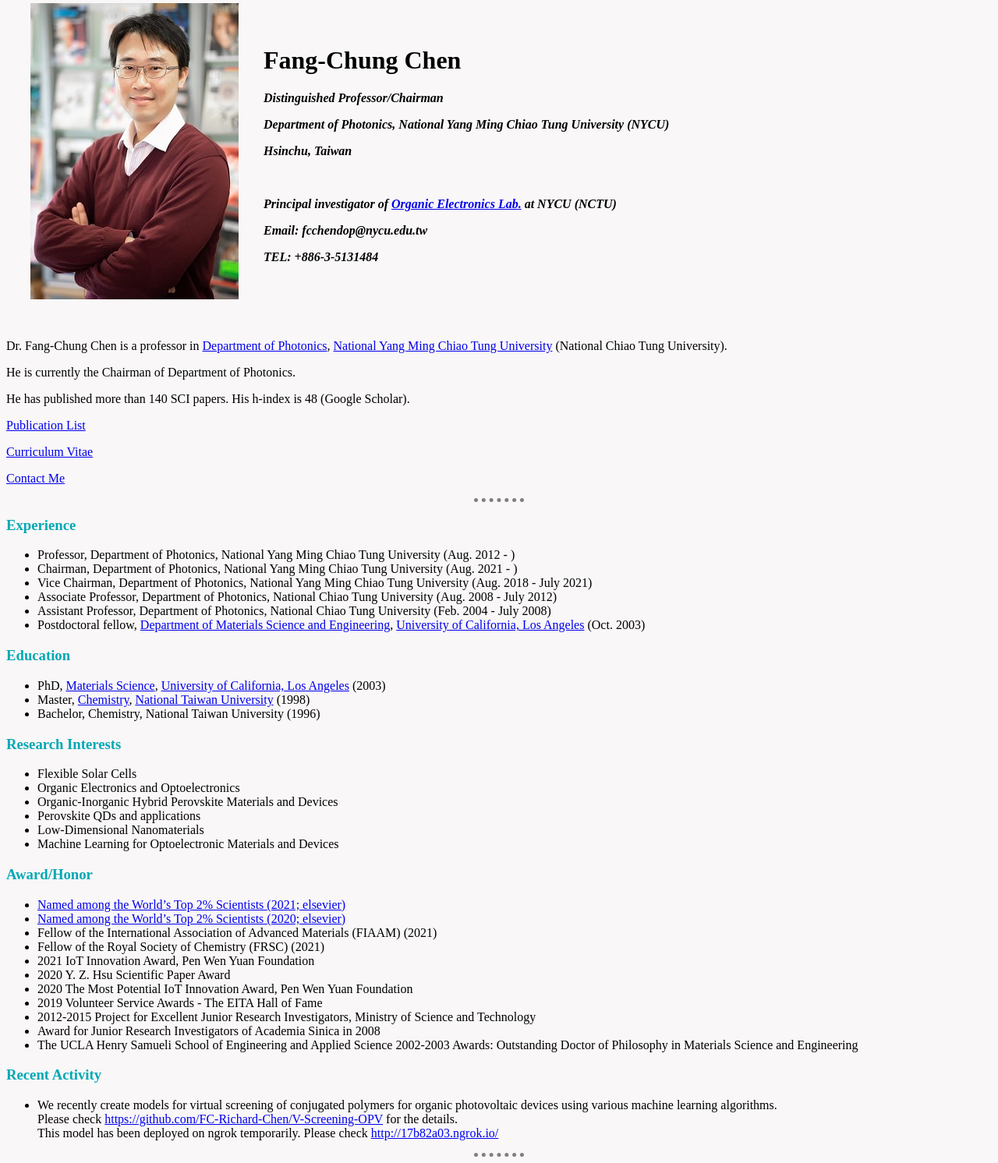
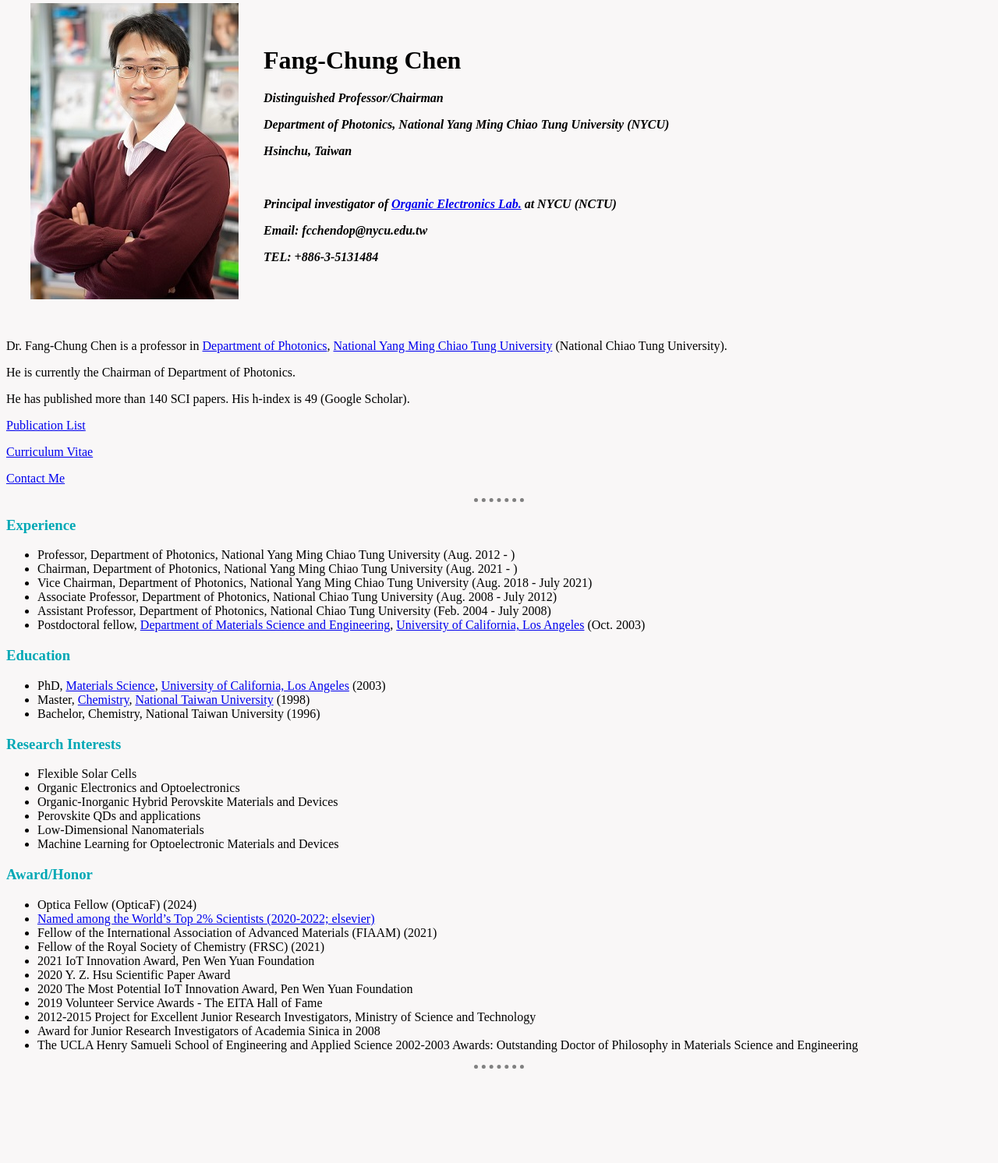
Before and after one commit to FC-Richard-Chen/FC-Richard-Chen.github.io, a plain HTML site: page index.html in a window 1280 px wide. Shown: the part 35-1527 px from the top of the page at 78% size. After the commit the page ends 1414 px from the top, so only its background shows below. Drawn offline with Linux system fonts and the light colour scheme.

Commit message:
Update index.html

```diff
--- a/index.html
+++ b/index.html
@@ -27,7 +27,7 @@
   </table>
   <p>Dr. Fang-Chung Chen is a professor in <a href="http://dop.nctu.edu.tw/">Department of Photonics</a>, <a href="https://www.nycu.edu.tw/">National Yang Ming Chiao Tung University</a> (National Chiao Tung University).</p>
   <p>He is currently the Chairman of Department of Photonics.</p>
-  <p>He has published more than 140 SCI papers. His h-index is 48 (Google Scholar).</p>
+  <p>He has published more than 140 SCI papers. His h-index is 49 (Google Scholar).</p>
   <p><a href="images/PublicationList-2022Dec.pdf">Publication List</a></p>
   <p><a href="images/cv.pdf">Curriculum Vitae</a></p>
   <p><a href="contact-me.html">Contact Me</a></p>
@@ -58,8 +58,8 @@
   </ul>
   <h3>Award/Honor</h3>
   <ul>
-    <li><a href="https://elsevier.digitalcommonsdata.com/datasets/btchxktzyw" target="_blank">Named among the World’s Top 2% Scientists (2021; elsevier)</a></li>
-    <li><a href="https://elsevier.digitalcommonsdata.com/datasets/btchxktzyw/3" target="_blank">Named among the World’s Top 2% Scientists (2020; elsevier)</a></li>
+    <li>Optica Fellow (OpticaF) (2024)</li>
+    <li><a href="https://elsevier.digitalcommonsdata.com/datasets/btchxktzyw" target="_blank">Named among the World’s Top 2% Scientists (2020-2022; elsevier)</a></li>
     <li>Fellow of the International Association of Advanced Materials (FIAAM) (2021)</li>
     <li>Fellow of the Royal Society of Chemistry (FRSC) (2021)</li>
     <li>2021 IoT Innovation Award, Pen Wen Yuan Foundation</li>
@@ -71,12 +71,6 @@
     <li>The UCLA Henry Samueli School of Engineering and Applied Science 2002-2003 Awards: Outstanding Doctor of Philosophy in Materials Science and Engineering</li>
   </ul>
 
-  <h3>Recent Activity</h3>
-  <ul>
-    <li>We recently create models for virtual screening of conjugated polymers for organic photovoltaic devices using various machine learning algorithms.<br>
-      Please check <a href="https://github.com/FC-Richard-Chen/V-Screening-OPV">https://github.com/FC-Richard-Chen/V-Screening-OPV</a> for the details.<br>
-      This model has been deployed on ngrok temporarily. Please check <a href="http://17b82a03.ngrok.io/">http://17b82a03.ngrok.io/</a></li>
-  </ul>
   <hr>
 
 </body>
```
